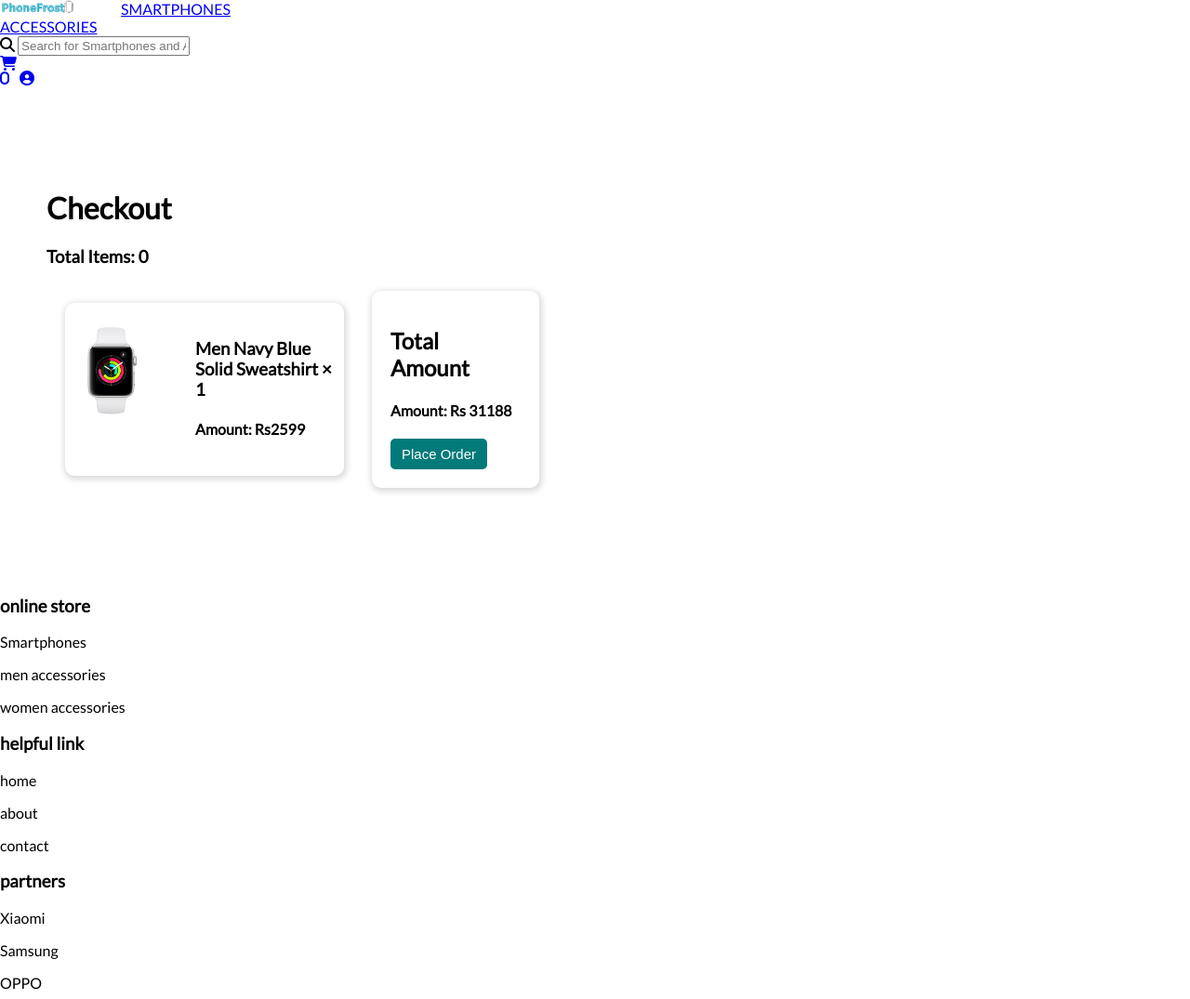
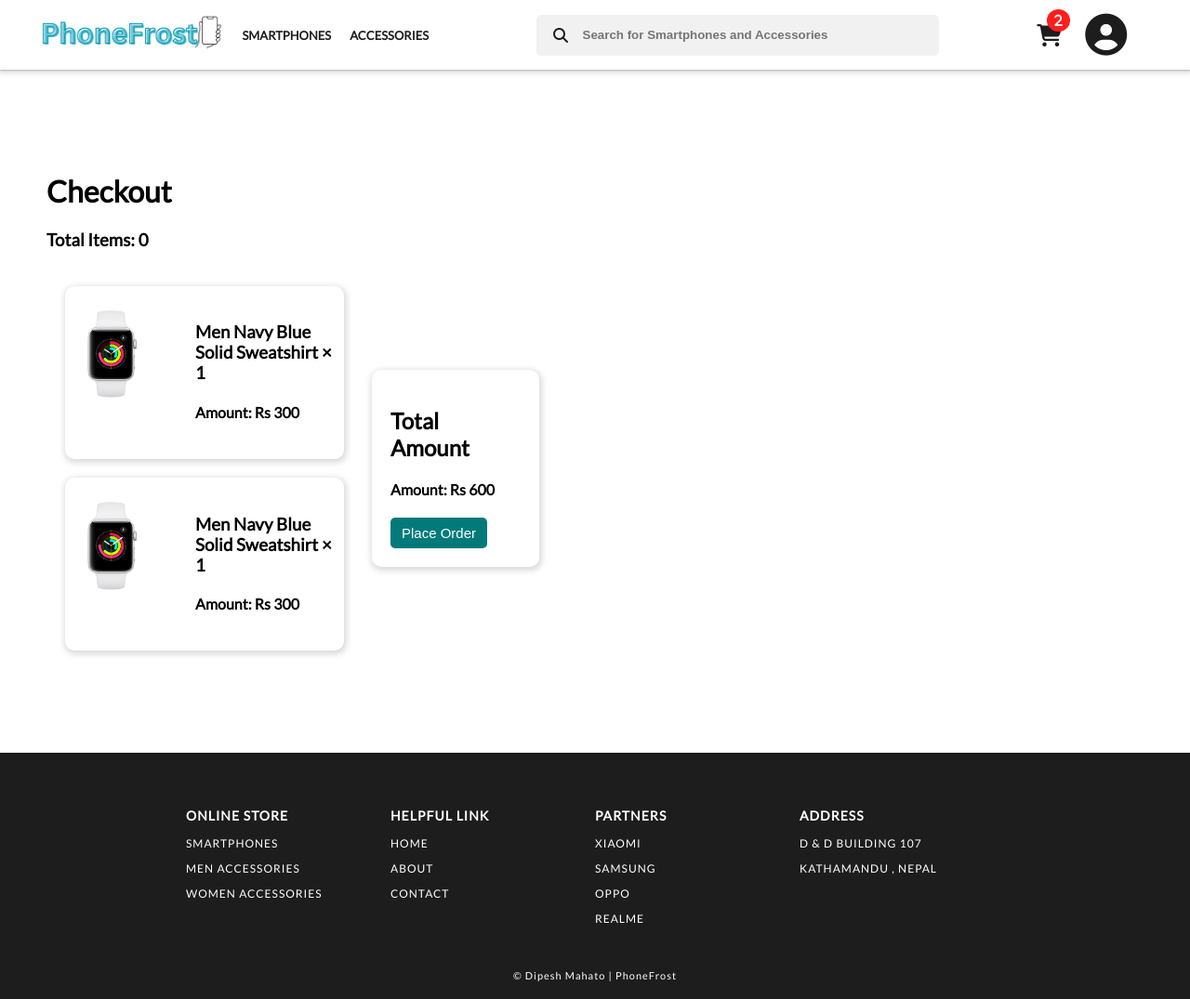
Before and after one commit to dipeshmahatto/PhoneFrost, a PHP site: page /cart.php in a window 1280 px wide. Shown: the top 1075 px of the page at 93% size. Run offline with PHP 8.4, Linux system fonts and the light colour scheme; some libraries are stand-ins or nearby versions.

Commit message:
php integration modified

```diff
--- a/cart.php
+++ b/cart.php
@@ -6,6 +6,8 @@
     <meta name="viewport" content="width=device-width, initial-scale=1.0">
     <meta http-equiv="X-UA-Compatible" content="ie=edge">
     <title> Cart | E-COMMERCE WEBSITE BY EDYODA </title>
+    <link rel="stylesheet" href="css/header.css">
+    <link rel="stylesheet" href="css/footer.css">
     <link rel="stylesheet" href="css/cart.css">
     <!-- favicon -->
     <link rel="icon"
@@ -29,17 +31,21 @@
         <div id="cartContainer">
             <div id="cartContainer">
                 <div id="boxContainer">
-                    <div id="box"><img
-                            src="img/a1.jpg">
+                    <div id="box"><img id="cartimg" src="img/a1.jpg">
                         <h3>Men Navy Blue Solid Sweatshirt × 1</h3>
-                        <h4>Amount: Rs2599</h4>
+                        <h4>Amount: Rs 300</h4>
+                    </div>
+                    <div id="box"><img id="cartimg" src="img/a1.jpg">
+                        <h3>Men Navy Blue Solid Sweatshirt × 1</h3>
+                        <h4>Amount: Rs 300</h4>
                     </div>
                 </div>
                 <div id="totalContainer">
                     <div id="total">
                         <h2>Total Amount</h2>
-                        <h4>Amount: Rs 31188</h4>
-                        <div id="button"><button><a href="<?php echo "orderPlaced.php   " ?>">Place Order</a></button></div>
+                        <h4>Amount: Rs 600</h4>
+                        <div id="button"><button><a href="<?php echo "orderPlaced.php   " ?>">Place Order</a></button>
+                        </div>
                     </div>
                 </div>
             </div>
--- a/css/cart.css
+++ b/css/cart.css
@@ -13,7 +13,7 @@
     grid-template-columns: 1fr 1fr;
     grid-gap: 20px;
 }
-img
+#cartimg
 {
     width: 80px;
     float: left;
@@ -81,7 +81,7 @@
 
 @media(max-width: 800px)
 {
-    img
+    #cartimg
     {
         width: 60px;
         margin-right: 20px;
--- a/css/header.css
+++ b/css/header.css
@@ -31,7 +31,7 @@
     /* position: fixed; */
     box-shadow: 0 1px 2px 0 rgba(60, 64, 67, 0.302), 0 2px 6px 2px rgba(60, 64, 67, 0.149);
 }
-#container img{
+#container #logo{
     height: 40px;
 }
 #shopName
--- a/header.php
+++ b/header.php
@@ -3,7 +3,7 @@
         <!-- MAIN CONTAINER -->
         <div id="container">
             <!-- SHOP logo -->
-            <img id="logo" onclick="home()" src="img/logo.png" alt="PhoneFrost">
+            <a href="index.php"><img id="logo" onclick="home()" src="img/logo.png" alt="PhoneFrost"></a>
             <!-- COLLCETIONS ON WEBSITE -->
             <div id="collection">
                 <div id="smartphones"><a href="#Smartphones"> SMARTPHONES </a></div>
@@ -17,7 +17,7 @@
             <!-- USER SECTION (CART AND USER ICON) -->
             <div id="user">
                 <a href="cart.php"> <i class="fas fa-shopping-cart addedToCart">
-                        <div id="badge"> 0 </div>
+                        <div id="badge"> 2 </div>
                     </i></a>
                 <a href="#"> <i class="fas fa-user-circle userIcon"></i> </a>
             </div>
```
Also changed, not shown: content.php (+3 -5 lines).
